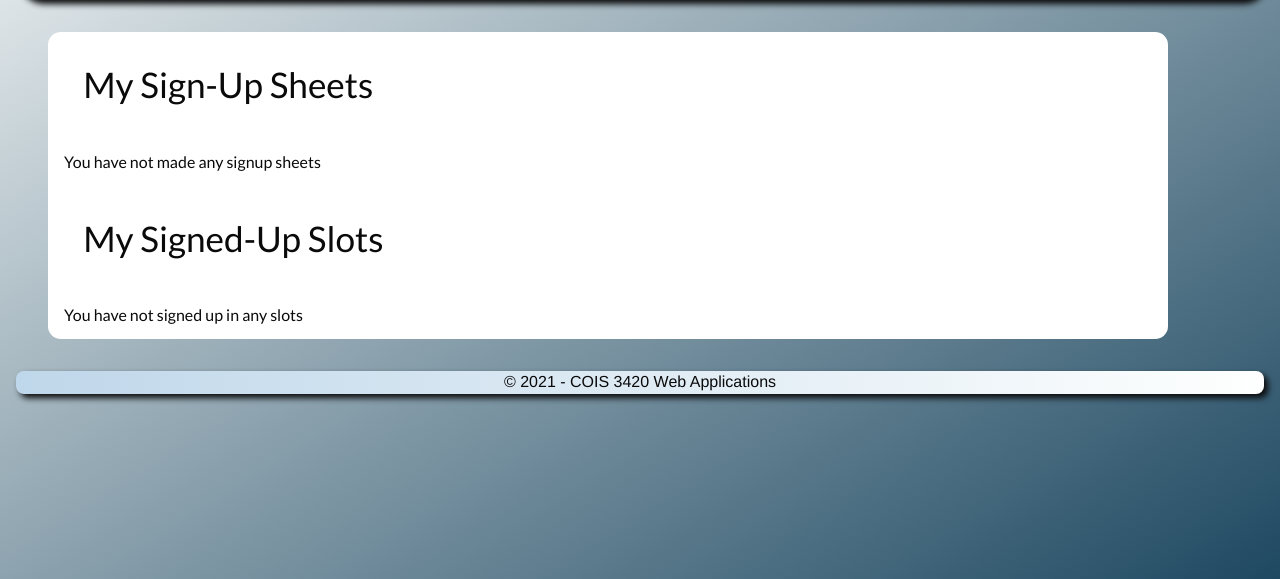
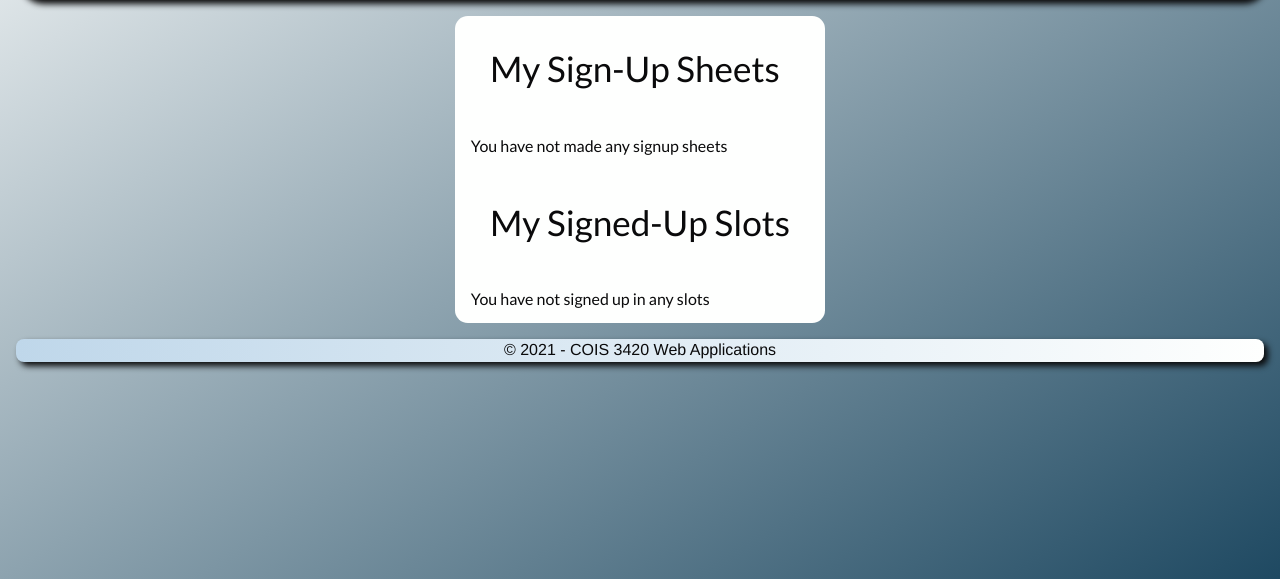
Before and after one commit to yencoder/Signup-Webpage, a PHP site: page /mystuffview.php in a window 1280 px wide. Shown: the part 80-659 px from the top of the page. Run offline with PHP 8.4, Linux system fonts and the light colour scheme; the visitor is signed in with stand-in values (Sample User, id 1); data that the repository does not hold is empty.

Commit message:
small styling fix

```diff
--- a/styles/master.css
+++ b/styles/master.css
@@ -316,35 +316,38 @@ footer {
   max-width: 1.3em;
   max-height: 1.3em;
 }
-.mystuff .inforows, .mystuff section {
+.inforows, .mystuff section {
   max-width: 70em;
   display:flex;
   flex-direction: column;
   background-color:var(--offwhite);
-  margin: 2em;
+  margin: 1em;
   border-radius: 0.8em;
 }
-
+.inforows { margin: 0em; }
 .sbox {
   display:flex;
   justify-content: space-between;
   flex-direction: row;
   align-content: center;
   background-color:var(--bluetint);
-  margin: none;
+  margin: 0em;
   padding: 0.5em;
   border: 0.1em solid var(--softgray);
   border-radius: 0.8em;
 }
-
 .mystuff p,a {
   margin: 1em;
   display: inline;
 }
+.mystuff main{
+  display: flex;
+  flex-direction: column;
+  align-items: center;
+}
 /*------------------------------------------------------------------------------
 |                               View a sheet page
 |-----------------------------------------------------------------------------*/
-
 .vsheet{
   background-color:var(--offwhite);
   border-radius: 0.8em;
```
